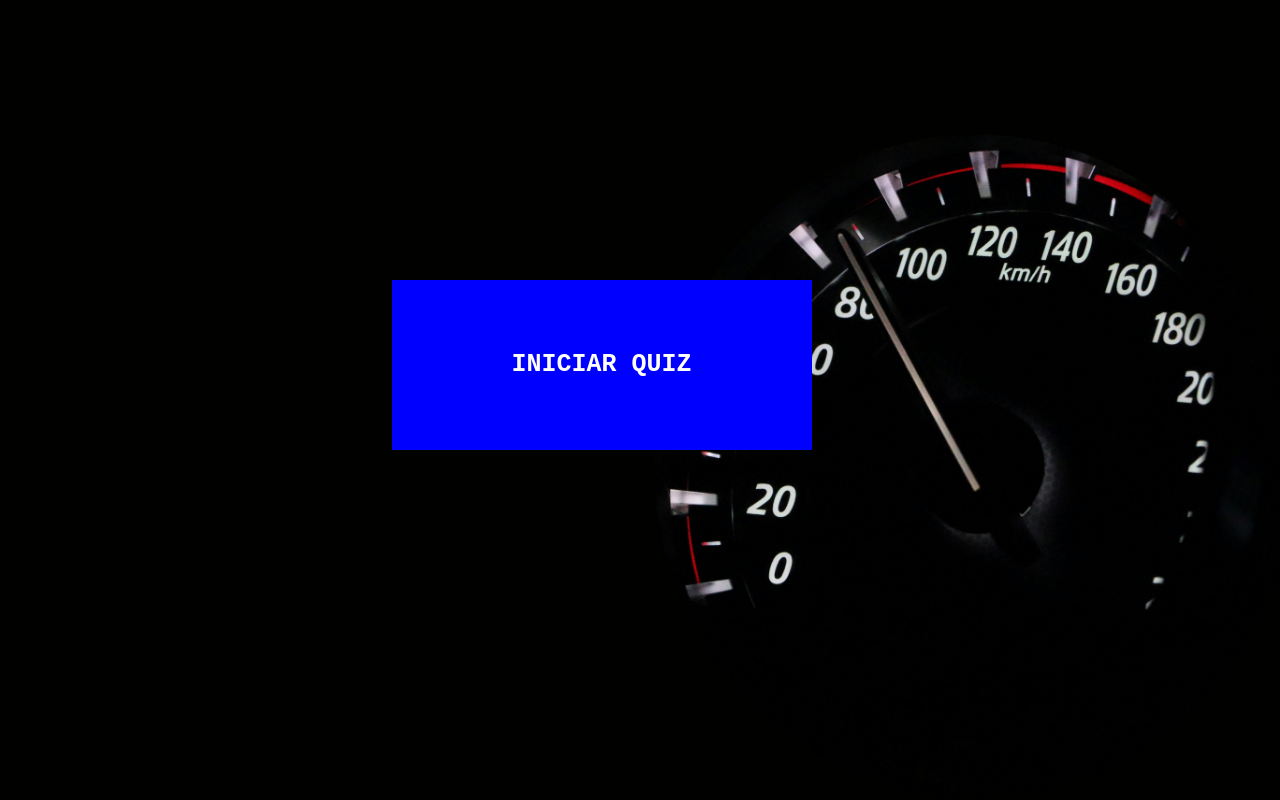
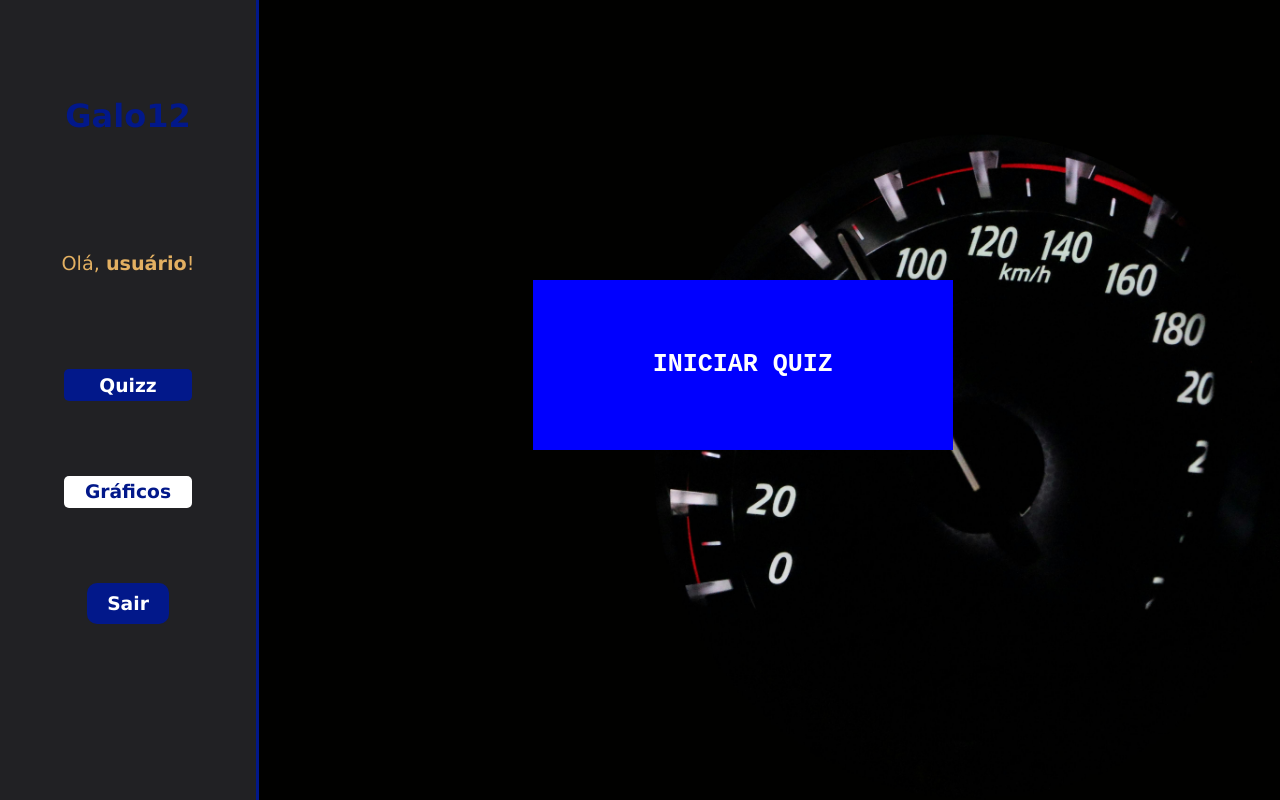
Before and after one commit to joaovictoradsb/Projeto-Individual, a website: page web-data-viz/public/Quiz.html in a window 1280 px wide. Drawn offline with Linux system fonts and the light colour scheme.

Commit message:
update: Pag Quizz

```diff
--- a/web-data-viz/public/Quiz.html
+++ b/web-data-viz/public/Quiz.html
@@ -7,6 +7,37 @@
     <title>Exemplo - Quiz</title>
     <link rel="stylesheet" href="./css/quiz.css">
 </head>
+<div class="janela">
+        <div class="header-left">
+            <h1>Galo12</h1>
+
+            <div class="hello">
+                <h3>Olá, <span id="b_usuario">usuário</span>!</h3>
+            </div>
+
+            <div class="btn-nav-white">
+                <a href="./Quiz.html">
+                    <h3>Quizz</h3>
+                </a>
+            </div>
+
+            <div class="btn-nav">
+
+                <h3>Gráficos</h3>
+
+            </div>
+
+
+
+            <div class="btn-logout" onclick="limparSessao()">
+                <h3>Sair</h3>
+            </div>
+
+        </div>
+
+
+    </div>
+
 
 
 <body onload="onloadEsconder()">
@@ -60,6 +91,7 @@
     </div>
     </section>
     <div id="pontuacao" class="flex-colunar width-fit-content border-primary">
+      <div class="pontos">
             <div id="pontuacaoDuranteJogo" class="flex-colunar padding-8">
                 <span class="width-fit-content">Quantidade de acertos: <span id="spanCertas"></span></span>
                 <span class="width-fit-content">Quantidade de erros: <span id="spanErradas"></span></span>
@@ -70,6 +102,7 @@
                 </span>
                 <span id="msgFinal" class="width-fit-content">***</span>
             </div>
+        </div>
         </div>
 
 </body>
--- a/web-data-viz/public/css/quiz.css
+++ b/web-data-viz/public/css/quiz.css
@@ -1,5 +1,6 @@
 /* Não usar pure white or pure black: https://uxplanet.org/basicdesign-never-use-pure-black-in-typography-36138a3327a6 */
 /* The 4-point grid system: https://medium.com/@sainzkike/controlling-spacing-in-design-systems-multiple-spacing-9bf1afec87f */
+
 
 :root {
     --primary-brand-color: #ED145B;
@@ -27,9 +28,8 @@ body {
     background-size: cover;
     display: flex;
     justify-content: center;
-    flex-direction: column-reverse;
-    gap: 135px;
 }
+
 
 button {
     font-family: monospace;
@@ -115,19 +115,146 @@ border: none;
 
 background-color: black;
 color: white;
-
+width: 670px;
 
 }#pontuacao {
 
-background-color: black;
+background-color: transparent;
 color: white;
 display: flex;
 align-items: center;
 padding: 20px;
+border: none;
 
 
-} .quizz{
+}#botoes{
+
+display: flex;
+flex-direction: row;
+justify-content: space-evenly;
+height: 100px;
+width: auto;
+
+
+}#btnSubmeter , #btnProx , #btnTentarNovamente{
+
+background-color: #02188A;
+color: white;
+border: solid;
+
+
+}
+
+
+.quizz{
     display: flex;
     justify-content: center;
     width: 94%;
+
+
+}.janela {
+  display: flex;
+  width: 18vw;
 }
+
+.header-left a {
+  text-decoration: none;
+  color: white;
+}
+
+.header-left {
+  position: fixed;
+  top: 0;
+  left: 0;
+  z-index: 999;
+  height: 100vh;
+  width: 20%;
+  display: flex;
+  flex-direction: column;
+  justify-content: space-evenly;
+  align-items: center;
+  border-right: 3px solid #02188A;
+  background-color: #212124;
+}
+
+.dash-right {
+  display: flex;
+  width: 70%;
+  height: fit-content;
+  background-color: #161618;
+  position: relative;
+  top: 0;
+  left: 25%;
+  height: 100vh;
+  overflow: auto;
+}
+
+.header-left h1 {
+  color: #02188A;
+}
+
+.hello {
+  width: 100%;
+  display: flex;
+  justify-content: center;
+}
+
+.hello h3 {
+  color: #e3b062;
+  font-weight: 300;
+  font-size: 1.2rem;
+}
+
+.hello h3 span {
+  font-weight: 800;
+}
+
+.btn-nav {
+  width: 40%;
+  color: white;
+  background-color: #ffffff;
+  border-radius: 5px;
+  text-align: center;
+  padding: 2% 5%;
+  color: #02188A;
+}
+
+.btn-nav-white {
+  width: 40%;
+  background-color: #02188A;
+
+  border-radius: 5px;
+  text-align: center;
+  padding: 2% 5%;
+}
+
+.btn-nav-white h3 {
+  color: #ffffff;
+  padding: 0;
+  margin: 0;
+}
+
+.btn-nav h3,
+.btn-logout h3 {
+  margin: 0;
+  padding: 0;
+}
+
+.btn-logout {
+  margin: 0;
+  padding: 0;
+  width: 20%;
+  background-color: #02188A;
+  color: white;
+  border-radius: 10px;
+  text-align: center;
+  padding: 10px 15px;
+  margin-bottom: 100px;
+  cursor: pointer;
+}.pontos{
+
+    border: solid;
+    width: 200px;
+
+
+}
```
Also changed, not shown: 2 other files.
